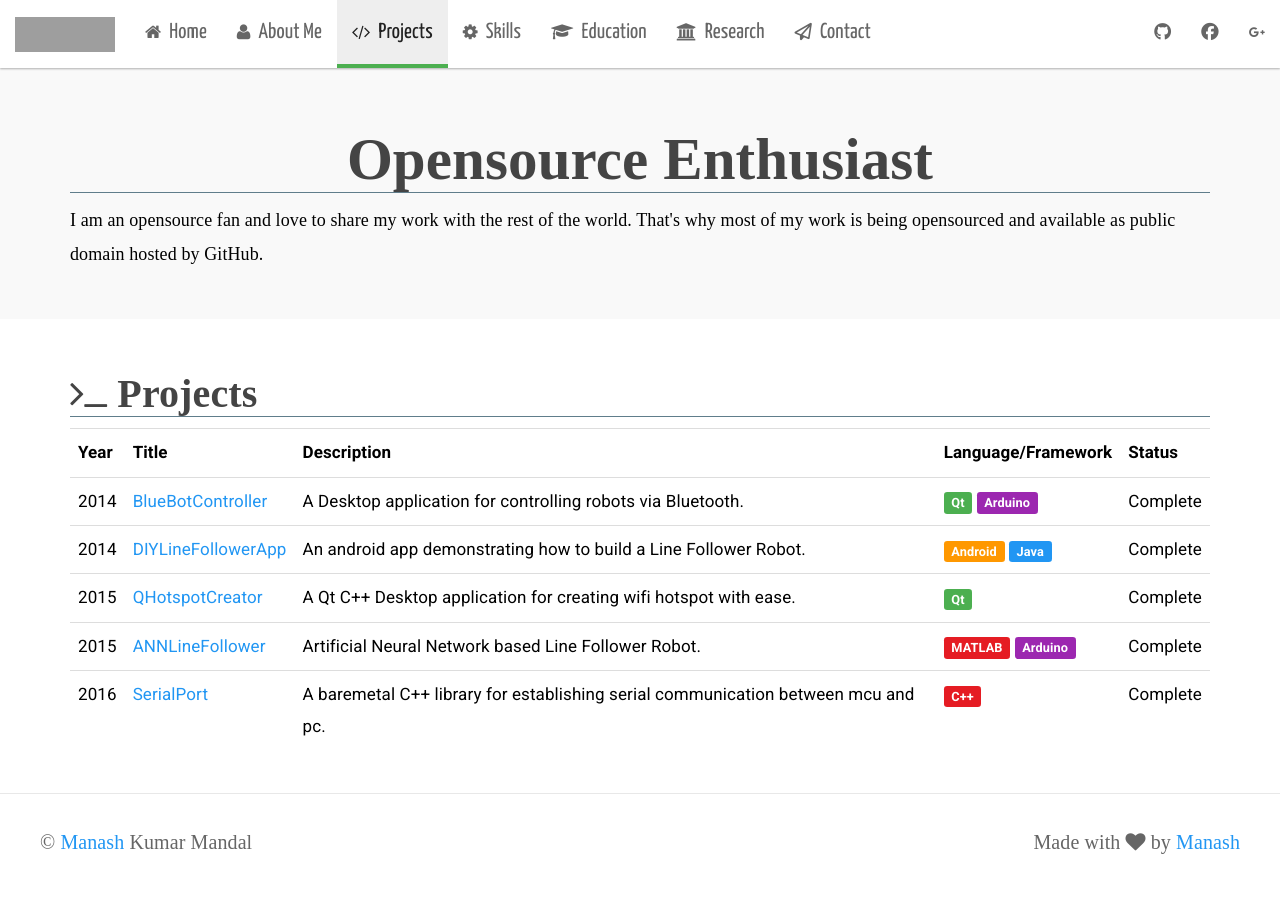
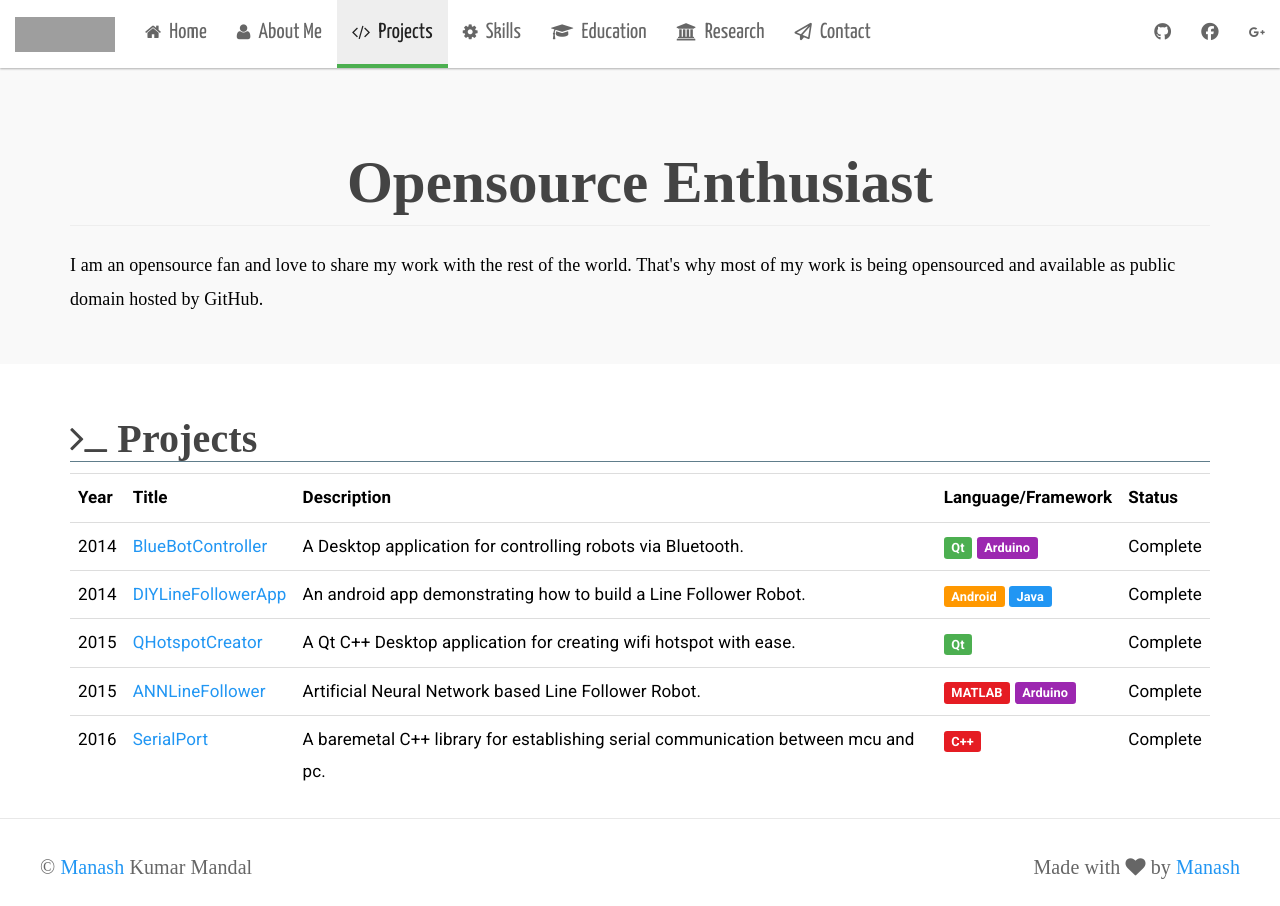
Before and after one commit to manashmandal/manashmandal.github.io, a Jekyll site: the page built from projects.html, in a window 1280 px wide. Built offline with Jekyll 4.4.1, drawn with Linux system fonts in a browser that asks for light colours; nearby versions of some CDN libraries; some web fonts are replaced; grey boxes are pictures that could not be loaded.

Commit message:
fixed header class

```diff
--- a/projects.html
+++ b/projects.html
@@ -5,7 +5,7 @@ permalink: /projects
 
 <div class="jumbotron">
     <div class="container">
-        <h1 class="big_title_underline text-center"><strong>Opensource Enthusiast</strong></h1>
+        <h1 class="education-heading page-header text-center"><strong>Opensource Enthusiast</strong></h1>
         <div class="para-graph">
             I am an opensource fan and love to share my work with the rest of the world. That's why most of my work is being opensourced and available as public domain hosted by GitHub.
         </div>
```
